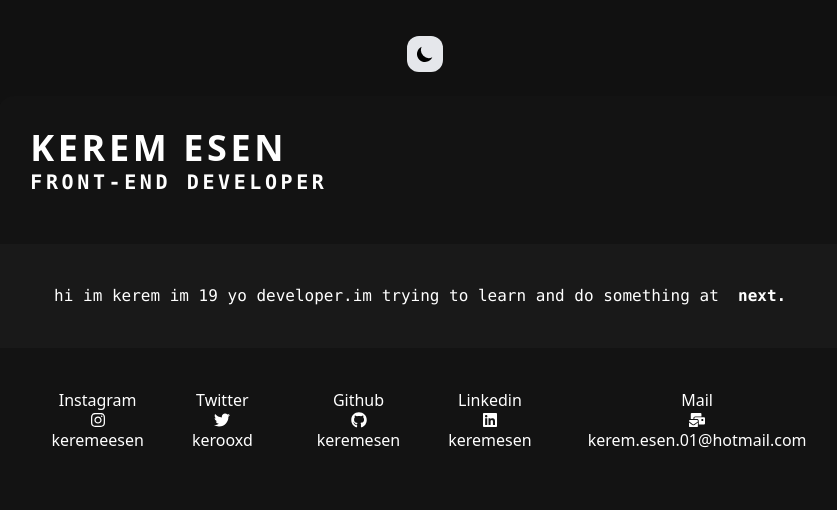
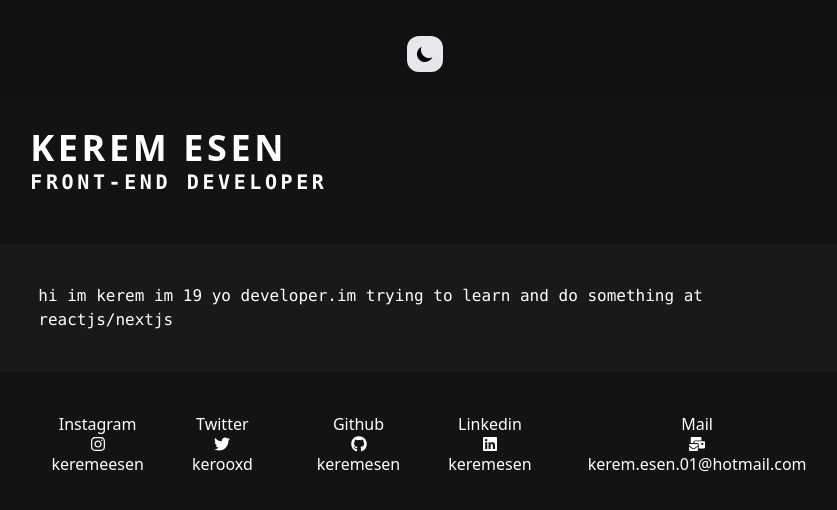
Before and after one commit to keremesen/my-web-site, a Next.js app: page / in a window 1280 px wide. Shown: the top 510 px of the page, without its empty margins (215-1052 px from the left). Built offline with nearby package versions, Linux system fonts and the light colour scheme.

Commit message:
Revert "add seo and typer"
This reverts commit 129f97dbfb3d163fe406d7ca26da415444e3a76a.

```diff
--- a/package.json
+++ b/package.json
@@ -15,8 +15,7 @@
     "next": "10.0.5",
     "react": "17.0.1",
     "react-dom": "17.0.1",
-    "react-icons": "^4.1.0",
-    "react-typical": "^0.1.3"
+    "react-icons": "^4.1.0"
   },
   "devDependencies": {
     "autoprefixer": "^10.2.5",
--- a/pages/_app.js
+++ b/pages/_app.js
@@ -13,7 +13,6 @@ function MyApp({ Component, pageProps }) {
             name="viewport"
             content="width=device-width, initial-scale=1, shrink-to-fit=no"
           />
-          <meta name="description" content="hi im kerem 19 yo developer. im trying to learn and do something at react.js / next.js" />
         </Head>
       </html>
       <Component {...pageProps} />
--- a/pages/index.js
+++ b/pages/index.js
@@ -7,7 +7,6 @@ import {
   FaMailBulk,
 } from "react-icons/fa";
 import React, { useState, useEffect } from "react";
-import Typical from "react-typical"
 
 export default function Home() {
   const [toggle, setToggle] = useState(false);
@@ -70,12 +69,8 @@ export default function Home() {
           </text>
         </div>
         <div className="flex items-center justify-center text-white bg-textarea p-4 sm:p-6 md:p-8 lg:p-10 font-mono text-xs sm:text-sm md:text-base my-4 select-none">
-          hi im kerem im 19 yo developer.im trying to learn and do something at &nbsp;
-          <Typical loop={Infinity} wrapper="b"
-          steps={[
-            'react.js', 2000,
-            'next.js', 2000
-          ]} />
+          hi im kerem im 19 yo developer.im trying to learn and do something at
+          reactjs/nextjs
         </div>
 
         <ul className="flex flex-col sm:flex-col md:flex-col lg:flex-row items-center justify-center space-x-0 sm:space-x-4 text-xs sm:text-sm md:text-base">
```
Also changed, not shown: 1 other file (tests, documents, lock files or other folders).
